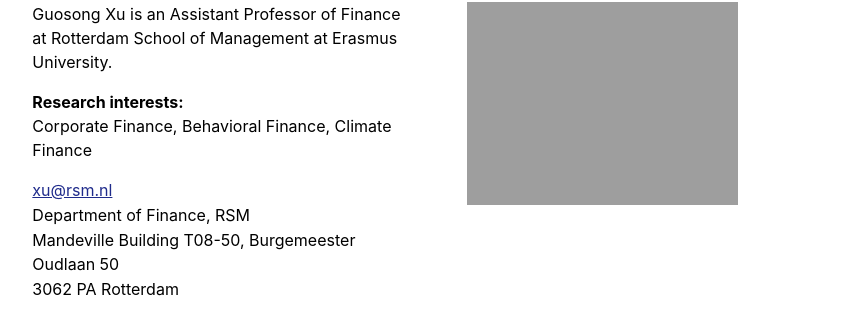
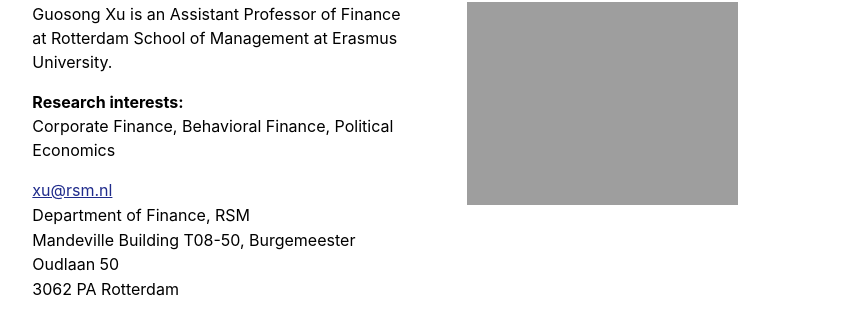
Before and after one commit to guosongxu/guosongxu.github.io, a Jekyll site: the page built from index.md, in a window 1280 px wide. Shown: the part 171-480 px from the top of the page, without its empty margins (197-1065 px from the left). Built offline with Jekyll 4.4.1, drawn with Linux system fonts in a browser that asks for light colours.

Commit message:
Update index.md

```diff
--- a/index.md
+++ b/index.md
@@ -6,7 +6,7 @@ title: "Home"
 Guosong Xu is an Assistant Professor of Finance at Rotterdam School of Management at Erasmus University.
 
 <p style="margin-bottom:10px"><strong>Research interests:</strong><br>
-Corporate Finance, Behavioral Finance, Climate Finance<p>
+Corporate Finance, Behavioral Finance, Political Economics<p>
 
 <p style="margin-bottom:1px"><a style="color:#1F2B8B" href="mailto:xu@rsm.nl">xu@rsm.nl</a></p>
 <p style="margin-bottom:1px">Department of Finance, RSM</p>
```
